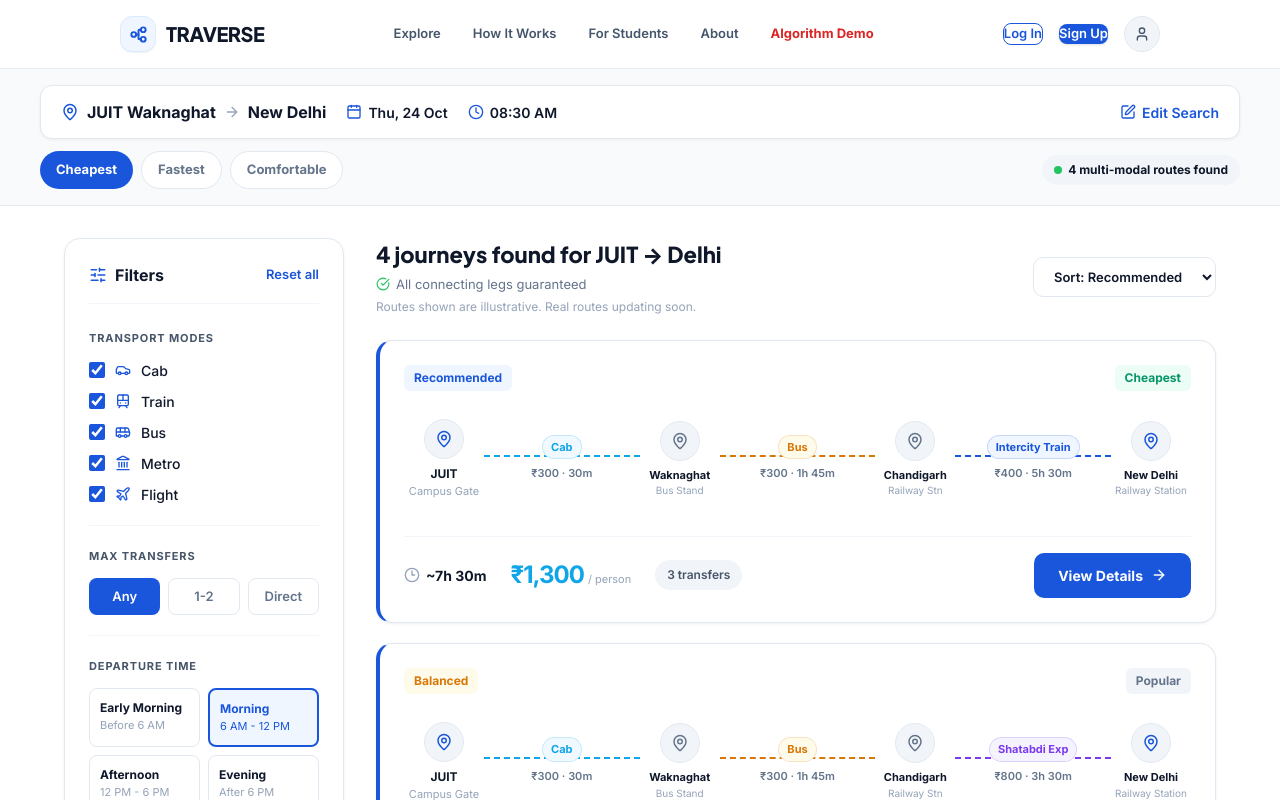
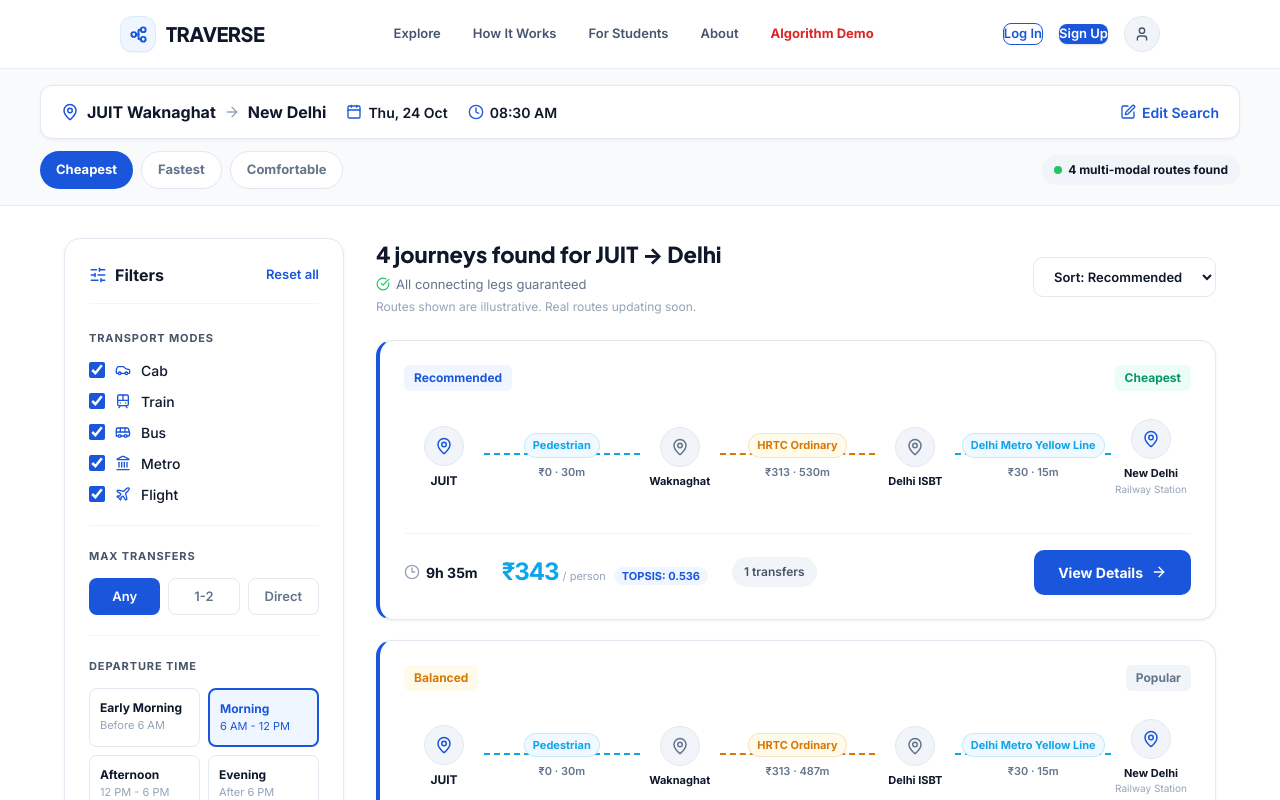
Before and after one commit to 1801-abhra/traverse-client, a React (Vite) app in the folder traverse/frontend/: page /search in a window 1280 px wide. Shown: the top 800 px of the page. Built offline with nearby package versions, Linux system fonts and the light colour scheme.

Commit message:
connect routing engine to search results - live TOPSIS scores

```diff
--- a/traverse/frontend/src/pages/SearchResults.jsx
+++ b/traverse/frontend/src/pages/SearchResults.jsx
@@ -5,9 +5,19 @@ import {
     Clock3, ArrowRight, SlidersHorizontal,
     CheckCircle
 } from 'lucide-react'
+import { findCandidateRoutes } from '../utils/routingEngine'
+import { runTOPSIS } from '../utils/topsisEngine'
 
 function SearchResults() {
     const navigate = useNavigate()
+
+    const candidates = findCandidateRoutes()
+    const computedRoutes = {
+        cheapest: runTOPSIS(candidates, 'cheapest')[0],
+        balanced: runTOPSIS(candidates, 'balanced')[0],
+        comfort: runTOPSIS(candidates, 'comfort')[0],
+        fastest: runTOPSIS(candidates, 'fastest')[0],
+    }
 
     const journeys = [
         {
@@ -18,23 +28,21 @@ function SearchResults() {
             tag: 'Cheapest',
             tagColor: '#059669',
             tagBg: '#ECFDF5',
-            legs: [
-                { from: 'JUIT', fromSub: 'Campus Gate',
-                    mode: 'Cab', time: '30m', price: '₹300',
-                    color: '#0EA5E9', bg: '#F0F9FF' },
-                { from: 'Waknaghat', fromSub: 'Bus Stand',
-                    mode: 'Bus', time: '1h 45m', price: '₹300',
-                    color: '#D97706', bg: '#FFFBEB' },
-                { from: 'Chandigarh', fromSub: 'Railway Stn',
-                    mode: 'Intercity Train', time: '5h 30m',
-                    price: '₹400', color: '#1A56DB',
-                    bg: '#EFF6FF' },
-            ],
-            dest: 'New Delhi',
+            total: '₹' + (computedRoutes.cheapest?.totalCost || 1300),
+            duration: Math.floor((computedRoutes.cheapest?.totalTime || 510) / 60) + 'h ' + ((computedRoutes.cheapest?.totalTime || 510) % 60) + 'm',
+            transfers: (computedRoutes.cheapest?.transfers || 3) + ' transfers',
+            topsisScore: computedRoutes.cheapest?.ccFinal || 0,
+            legs: (computedRoutes.cheapest?.legs || []).map((leg, i) => ({
+                from: computedRoutes.cheapest?.stopNames?.[i] || '',
+                fromSub: '',
+                mode: leg.operator,
+                time: leg.time + 'm',
+                price: '₹' + leg.cost,
+                color: leg.mode === 'bus' ? '#D97706' : leg.mode === 'train' ? '#1A56DB' : '#0EA5E9',
+                bg: leg.mode === 'bus' ? '#FFFBEB' : leg.mode === 'train' ? '#EFF6FF' : '#F0F9FF',
+            })),
+            dest: computedRoutes.cheapest?.stopNames?.slice(-1)[0] || 'New Delhi',
             destSub: 'Railway Station',
-            total: '₹1,300',
-            duration: '~7h 30m',
-            transfers: '3 transfers',
         },
         {
             id: 2,
@@ -44,23 +52,21 @@ function SearchResults() {
             tag: 'Popular',
             tagColor: '#64748B',
             tagBg: '#F1F5F9',
-            legs: [
-                { from: 'JUIT', fromSub: 'Campus Gate',
-                    mode: 'Cab', time: '30m', price: '₹300',
-                    color: '#0EA5E9', bg: '#F0F9FF' },
-                { from: 'Waknaghat', fromSub: 'Bus Stand',
-                    mode: 'Bus', time: '1h 45m', price: '₹300',
-                    color: '#D97706', bg: '#FFFBEB' },
-                { from: 'Chandigarh', fromSub: 'Railway Stn',
-                    mode: 'Shatabdi Exp', time: '3h 30m',
-                    price: '₹800', color: '#7C3AED',
-                    bg: '#F5F3FF' },
-            ],
-            dest: 'New Delhi',
+            total: '₹' + (computedRoutes.balanced?.totalCost || 1700),
+            duration: Math.floor((computedRoutes.balanced?.totalTime || 510) / 60) + 'h ' + ((computedRoutes.balanced?.totalTime || 510) % 60) + 'm',
+            transfers: (computedRoutes.balanced?.transfers || 3) + ' transfers',
+            topsisScore: computedRoutes.balanced?.ccFinal || 0,
+            legs: (computedRoutes.balanced?.legs || []).map((leg, i) => ({
+                from: computedRoutes.balanced?.stopNames?.[i] || '',
+                fromSub: '',
+                mode: leg.operator,
+                time: leg.time + 'm',
+                price: '₹' + leg.cost,
+                color: leg.mode === 'bus' ? '#D97706' : leg.mode === 'train' ? '#1A56DB' : '#0EA5E9',
+                bg: leg.mode === 'bus' ? '#FFFBEB' : leg.mode === 'train' ? '#EFF6FF' : '#F0F9FF',
+            })),
+            dest: computedRoutes.balanced?.stopNames?.slice(-1)[0] || 'New Delhi',
             destSub: 'Railway Station',
-            total: '₹1,700',
-            duration: '~6h 30m',
-            transfers: '3 transfers',
         },
         {
             id: 3,
@@ -70,21 +76,21 @@ function SearchResults() {
             tag: 'Premium',
             tagColor: '#7C3AED',
             tagBg: '#F5F3FF',
-            legs: [
-                { from: 'JUIT', fromSub: 'Campus Gate',
-                    mode: 'Direct Cab', time: '1h 15m',
-                    price: '₹3,000', color: '#1A56DB',
-                    bg: '#EFF6FF' },
-                { from: 'Chandigarh', fromSub: 'Railway Stn',
-                    mode: 'Vande Bharat', time: '3h',
-                    price: '₹1,200', color: '#4F46E5',
-                    bg: '#EEF2FF' },
-            ],
-            dest: 'New Delhi',
+            total: '₹' + (computedRoutes.comfort?.totalCost || 4500),
+            duration: Math.floor((computedRoutes.comfort?.totalTime || 510) / 60) + 'h ' + ((computedRoutes.comfort?.totalTime || 510) % 60) + 'm',
+            transfers: (computedRoutes.comfort?.transfers || 2) + ' transfers',
+            topsisScore: computedRoutes.comfort?.ccFinal || 0,
+            legs: (computedRoutes.comfort?.legs || []).map((leg, i) => ({
+                from: computedRoutes.comfort?.stopNames?.[i] || '',
+                fromSub: '',
+                mode: leg.operator,
+                time: leg.time + 'm',
+                price: '₹' + leg.cost,
+                color: leg.mode === 'bus' ? '#D97706' : leg.mode === 'train' ? '#1A56DB' : '#0EA5E9',
+                bg: leg.mode === 'bus' ? '#FFFBEB' : leg.mode === 'train' ? '#EFF6FF' : '#F0F9FF',
+            })),
+            dest: computedRoutes.comfort?.stopNames?.slice(-1)[0] || 'New Delhi',
             destSub: 'Railway Station',
-            total: '₹4,500',
-            duration: '~5h',
-            transfers: '2 transfers',
         },
         {
             id: 4,
@@ -94,22 +100,21 @@ function SearchResults() {
             tag: 'Save 3h',
             tagColor: '#059669',
             tagBg: '#ECFDF5',
-            legs: [
-                { from: 'JUIT', fromSub: 'Campus Gate',
-                    mode: 'Cab', time: '30m', price: '₹300',
-                    color: '#0EA5E9', bg: '#F0F9FF' },
-                { from: 'Waknaghat', fromSub: 'Bus Stand',
-                    mode: 'Bus', time: '1h 45m', price: '₹300',
-                    color: '#D97706', bg: '#FFFBEB' },
-                { from: 'Chandigarh', fromSub: 'Airport (IXC)',
-                    mode: 'Flight', time: '1h', price: '₹4,500',
-                    color: '#0EA5E9', bg: '#F0F9FF' },
-            ],
-            dest: 'Delhi Airport',
-            destSub: 'IGI T3',
-            total: '₹5,600',
-            duration: '~4h 30m',
-            transfers: '3 transfers',
+            total: '₹' + (computedRoutes.fastest?.totalCost || 5900),
+            duration: Math.floor((computedRoutes.fastest?.totalTime || 510) / 60) + 'h ' + ((computedRoutes.fastest?.totalTime || 510) % 60) + 'm',
+            transfers: (computedRoutes.fastest?.transfers || 3) + ' transfers',
+            topsisScore: computedRoutes.fastest?.ccFinal || 0,
+            legs: (computedRoutes.fastest?.legs || []).map((leg, i) => ({
+                from: computedRoutes.fastest?.stopNames?.[i] || '',
+                fromSub: '',
+                mode: leg.operator,
+                time: leg.time + 'm',
+                price: '₹' + leg.cost,
+                color: leg.mode === 'bus' ? '#D97706' : leg.mode === 'train' ? '#1A56DB' : '#0EA5E9',
+                bg: leg.mode === 'bus' ? '#FFFBEB' : leg.mode === 'train' ? '#EFF6FF' : '#F0F9FF',
+            })),
+            dest: computedRoutes.fastest?.stopNames?.slice(-1)[0] || 'New Delhi',
+            destSub: 'Delhi Airport',
         },
     ]
 
@@ -710,6 +715,17 @@ function SearchResults() {
                                             }}>
                                                 / person
                                             </span>
+                                            <span style={{
+                                                fontSize: '11px',
+                                                fontWeight: '700',
+                                                color: '#1A56DB',
+                                                backgroundColor: '#EFF6FF',
+                                                padding: '2px 8px',
+                                                borderRadius: '999px',
+                                                marginLeft: '8px'
+                                            }}>
+                                                TOPSIS: {journey.topsisScore ? journey.topsisScore.toFixed(3) : '0.000'}
+                                            </span>
                                         </div>
                                         <div style={{
                                             padding: '6px 12px', borderRadius: '999px',
```
